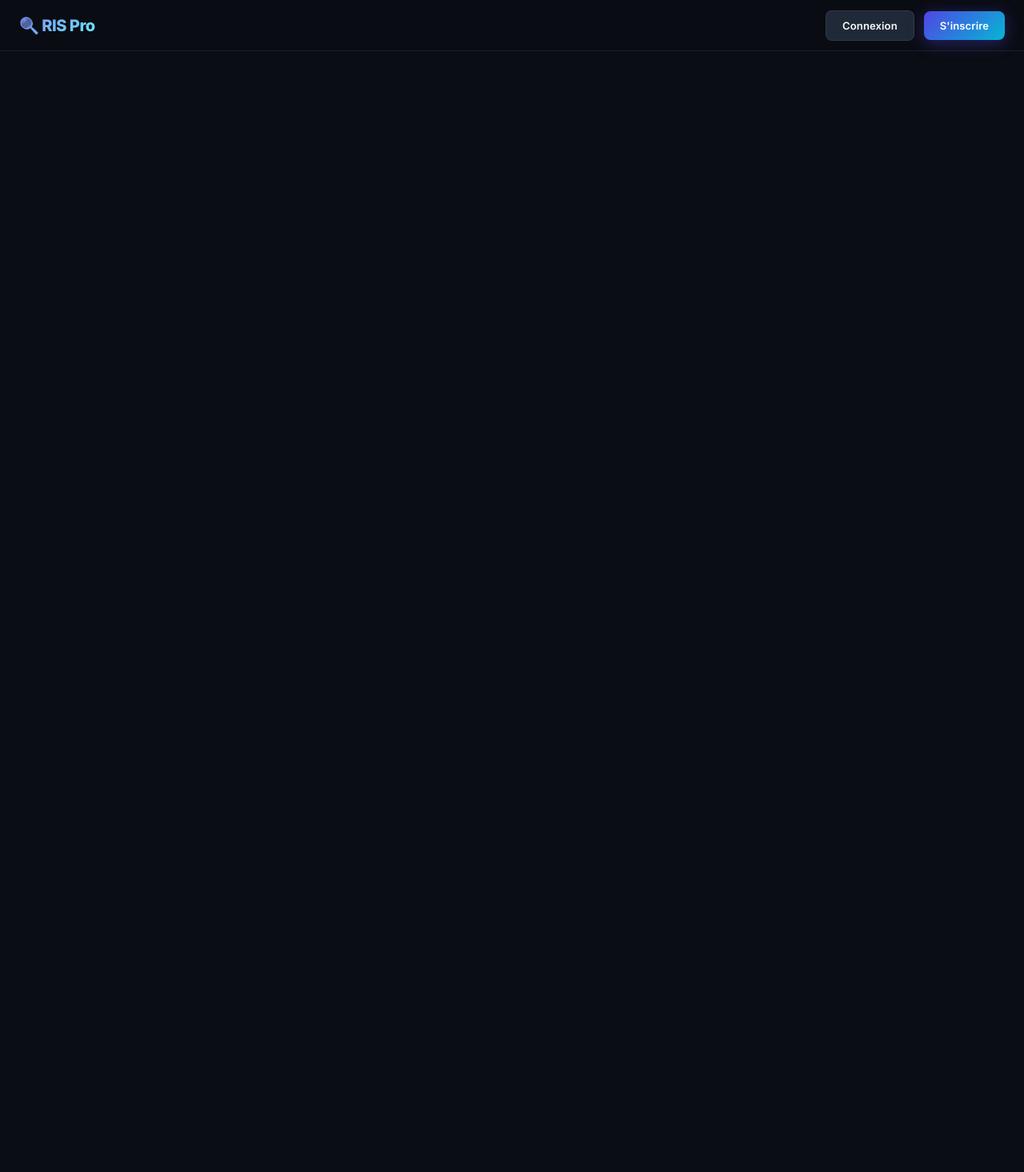
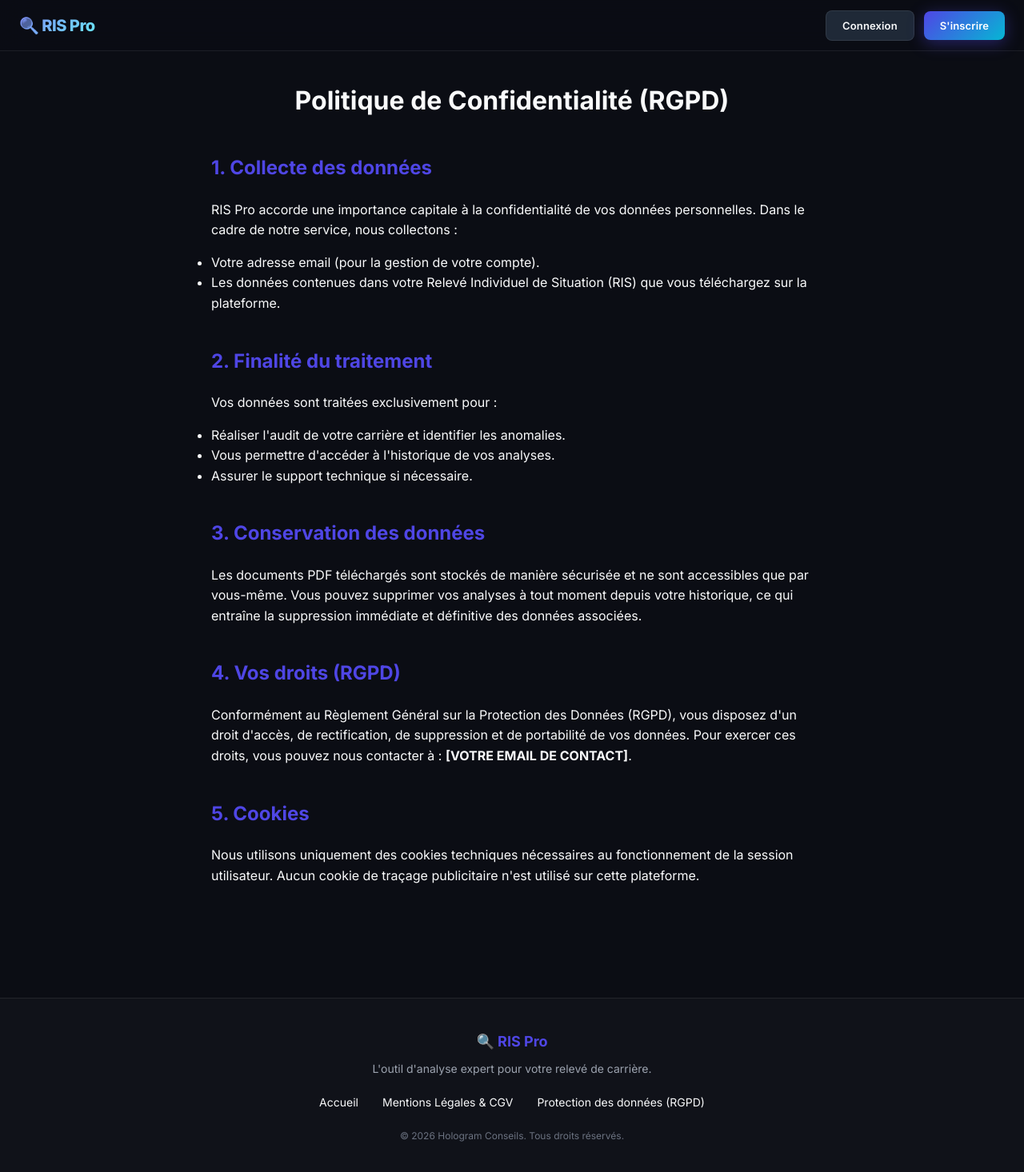
Before and after one commit to hologramconseils/ris-pro, a React (Vite) app in the folder frontend/: page /privacy in a window 1280 px wide. Shown: the top 1466 px of the page at 80% size. Before the commit the page ends 800 px from the top, so only its background shows below. Built offline with nearby package versions, Linux system fonts and the light colour scheme; no server answers.

Commit message:
feat(legal): add Legal, Privacy pages and global Footer

```diff
--- a/frontend/src/App.jsx
+++ b/frontend/src/App.jsx
@@ -6,21 +6,29 @@ import PaymentSuccess from './pages/PaymentSuccess'
 import History from './pages/History'
 import ResetPassword from './pages/ResetPassword'
 import DetailedResultPage from './pages/DetailedResultPage'
+import Legal from './pages/Legal'
+import Privacy from './pages/Privacy'
+import Footer from './components/Footer'
 
 function AppContent() {
   const [searchParams] = useSearchParams()
   const isPaymentSuccess = searchParams.get('payment_success') === '1'
 
   return (
-    <>
+    <div style={{ minHeight: '100vh', display: 'flex', flexDirection: 'column' }}>
       <Navbar />
+      <div style={{ flex: 1 }}>
         <Routes>
           <Route path="/" element={isPaymentSuccess ? <PaymentSuccess /> : <LandingPage />} />
           <Route path="/history" element={<History />} />
           <Route path="/reset-password" element={<ResetPassword />} />
           <Route path="/detailed-result/:id" element={<DetailedResultPage />} />
+          <Route path="/legal" element={<Legal />} />
+          <Route path="/privacy" element={<Privacy />} />
         </Routes>
-    </>
+      </div>
+      <Footer />
+    </div>
   )
 }
 
--- /dev/null
+++ b/frontend/src/components/Footer.jsx
@@ -0,0 +1,38 @@
+import { Link } from 'react-router-dom'
+
+export default function Footer() {
+  return (
+    <footer className="footer" style={{
+      marginTop: 'auto',
+      padding: '40px 20px',
+      borderTop: '1px solid var(--border)',
+      background: 'rgba(255,255,255,0.02)',
+      textAlign: 'center'
+    }}>
+      <div className="container">
+        <div style={{ marginBottom: 20 }}>
+          <span style={{ fontSize: 18, fontWeight: 'bold', color: 'var(--primary)' }}>🔍 RIS Pro</span>
+          <p style={{ color: 'var(--text-muted)', fontSize: 14, marginTop: 8 }}>
+            L'outil d'analyse expert pour votre relevé de carrière.
+          </p>
+        </div>
+
+        <div style={{
+          display: 'flex',
+          justifyContent: 'center',
+          gap: '30px',
+          marginBottom: 20,
+          flexWrap: 'wrap'
+        }}>
+          <Link to="/" style={{ color: 'var(--text)', textDecoration: 'none', fontSize: 14 }}>Accueil</Link>
+          <Link to="/legal" style={{ color: 'var(--text)', textDecoration: 'none', fontSize: 14 }}>Mentions Légales & CGV</Link>
+          <Link to="/privacy" style={{ color: 'var(--text)', textDecoration: 'none', fontSize: 14 }}>Protection des données (RGPD)</Link>
+        </div>
+
+        <p style={{ color: 'var(--text-subtle)', fontSize: 12 }}>
+          © {new Date().getFullYear()} Hologram Conseils. Tous droits réservés.
+        </p>
+      </div>
+    </footer>
+  )
+}
--- /dev/null
+++ b/frontend/src/pages/Legal.jsx
@@ -0,0 +1,60 @@
+import { motion } from 'framer-motion'
+
+export default function Legal() {
+  return (
+    <div className="container" style={{ paddingTop: 100, paddingBottom: 100, maxWidth: 800 }}>
+      <motion.div
+        initial={{ opacity: 0, y: 20 }}
+        animate={{ opacity: 1, y: 0 }}
+      >
+        <h1 style={{ marginBottom: 40, textAlign: 'center' }}>Mentions Légales & CGV</h1>
+
+        <section style={{ marginBottom: 40 }}>
+          <h2 style={{ color: 'var(--primary)', marginBottom: 20 }}>1. Éditeur de la plateforme</h2>
+          <p style={{ marginBottom: 10 }}>Conformément à l'article 6 de la loi n° 2004-575 du 21 juin 2004 :</p>
+          <ul style={{ listStyle: 'none', padding: 0 }}>
+            <li><strong>Dénomination sociale :</strong> [NOM DE VOTRE SOCIÉTÉ - Ex: Hologram Conseils]</li>
+            <li><strong>Forme juridique :</strong> [FORME JURIDIQUE - Ex: SAS / SARL]</li>
+            <li><strong>Capital social :</strong> [MONTANT DU CAPITAL] €</li>
+            <li><strong>Siège social :</strong> [ADRESSE DU SIÈGE]</li>
+            <li><strong>SIRET :</strong> [NUMÉRO SIRET]</li>
+            <li><strong>Directeur de la publication :</strong> [NOM DU DIRECTEUR]</li>
+            <li><strong>Contact :</strong> [EMAIL DE CONTACT]</li>
+          </ul>
+        </section>
+
+        <section style={{ marginBottom: 40 }}>
+          <h2 style={{ color: 'var(--primary)', marginBottom: 20 }}>2. Hébergement</h2>
+          <p>
+            L'hébergement de l'application est assuré par :<br />
+            <strong>Backend :</strong> Render.com<br />
+            <strong>Frontend :</strong> Vercel Inc., 340 S Lemon Ave #4133 Walnut, CA 91789, USA.
+          </p>
+        </section>
+
+        <section style={{ marginBottom: 40 }}>
+          <h2 style={{ color: 'var(--primary)', marginBottom: 20 }}>3. Conditions Générales de Vente (CGV)</h2>
+          <p style={{ marginBottom: 15 }}>
+            RIS Pro propose un service d'analyse de relevé de carrière.
+          </p>
+          <h3>Prix et Paiement</h3>
+          <p style={{ marginBottom: 15 }}>
+            Le prix de l'analyse détaillée est fixé à <strong>19,00 € TTC</strong>.
+            Le paiement est effectué de manière sécurisée via la plateforme Stripe.
+          </p>
+          <h3>Absence de droit de rétractation</h3>
+          <p style={{ marginBottom: 15 }}>
+            Conformément à l’article L.221-28 1° du Code de la consommation, le droit de rétractation ne peut être exercé pour les contrats de fourniture de services pleinement exécutés avant la fin du délai de rétractation. En validant votre analyse, vous demandez l'exécution immédiate du service et renoncez expressément à votre droit de rétractation.
+          </p>
+        </section>
+
+        <section style={{ marginBottom: 40 }}>
+          <h2 style={{ color: 'var(--primary)', marginBottom: 20 }}>4. Propriété Intellectuelle</h2>
+          <p>
+            L'intégralité du contenu de ce site (code, design, textes, algorithmes) est la propriété exclusive de [NOM DE VOTRE SOCIÉTÉ]. Toute reproduction ou exploitation sans autorisation préalable est interdite.
+          </p>
+        </section>
+      </motion.div>
+    </div>
+  )
+}
--- /dev/null
+++ b/frontend/src/pages/Privacy.jsx
@@ -0,0 +1,58 @@
+import { motion } from 'framer-motion'
+
+export default function Privacy() {
+  return (
+    <div className="container" style={{ paddingTop: 100, paddingBottom: 100, maxWidth: 800 }}>
+      <motion.div
+        initial={{ opacity: 0, y: 20 }}
+        animate={{ opacity: 1, y: 0 }}
+      >
+        <h1 style={{ marginBottom: 40, textAlign: 'center' }}>Politique de Confidentialité (RGPD)</h1>
+
+        <section style={{ marginBottom: 40 }}>
+          <h2 style={{ color: 'var(--primary)', marginBottom: 20 }}>1. Collecte des données</h2>
+          <p style={{ marginBottom: 15 }}>
+            RIS Pro accorde une importance capitale à la confidentialité de vos données personnelles. Dans le cadre de notre service, nous collectons :
+          </p>
+          <ul>
+            <li>Votre adresse email (pour la gestion de votre compte).</li>
+            <li>Les données contenues dans votre Relevé Individuel de Situation (RIS) que vous téléchargez sur la plateforme.</li>
+          </ul>
+        </section>
+
+        <section style={{ marginBottom: 40 }}>
+          <h2 style={{ color: 'var(--primary)', marginBottom: 20 }}>2. Finalité du traitement</h2>
+          <p style={{ marginBottom: 15 }}>
+            Vos données sont traitées exclusivement pour :
+          </p>
+          <ul>
+            <li>Réaliser l'audit de votre carrière et identifier les anomalies.</li>
+            <li>Vous permettre d'accéder à l'historique de vos analyses.</li>
+            <li>Assurer le support technique si nécessaire.</li>
+          </ul>
+        </section>
+
+        <section style={{ marginBottom: 40 }}>
+          <h2 style={{ color: 'var(--primary)', marginBottom: 20 }}>3. Conservation des données</h2>
+          <p style={{ marginBottom: 15 }}>
+            Les documents PDF téléchargés sont stockés de manière sécurisée et ne sont accessibles que par vous-même. Vous pouvez supprimer vos analyses à tout moment depuis votre historique, ce qui entraîne la suppression immédiate et définitive des données associées.
+          </p>
+        </section>
+
+        <section style={{ marginBottom: 40 }}>
+          <h2 style={{ color: 'var(--primary)', marginBottom: 20 }}>4. Vos droits (RGPD)</h2>
+          <p style={{ marginBottom: 15 }}>
+            Conformément au Règlement Général sur la Protection des Données (RGPD), vous disposez d'un droit d'accès, de rectification, de suppression et de portabilité de vos données. Pour exercer ces droits, vous pouvez nous contacter à : <strong>[VOTRE EMAIL DE CONTACT]</strong>.
+          </p>
+        </section>
+
+        <section style={{ marginBottom: 40 }}>
+          <h2 style={{ color: 'var(--primary)', marginBottom: 20 }}>5. Cookies</h2>
+          <p>
+            Nous utilisons uniquement des cookies techniques nécessaires au fonctionnement de la session utilisateur. Aucun cookie de traçage publicitaire n'est utilisé sur cette plateforme.
+          </p>
+        </section>
+      </motion.div>
+    </div>
+  )
+}
```
Lines whose indentation alone changed are shown as unchanged.
